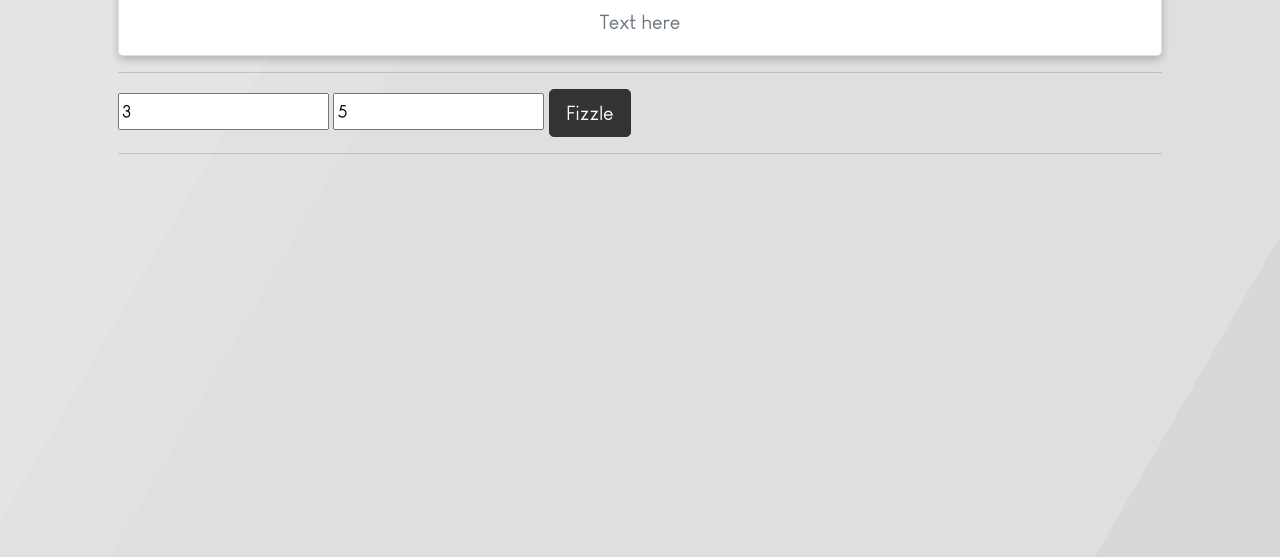
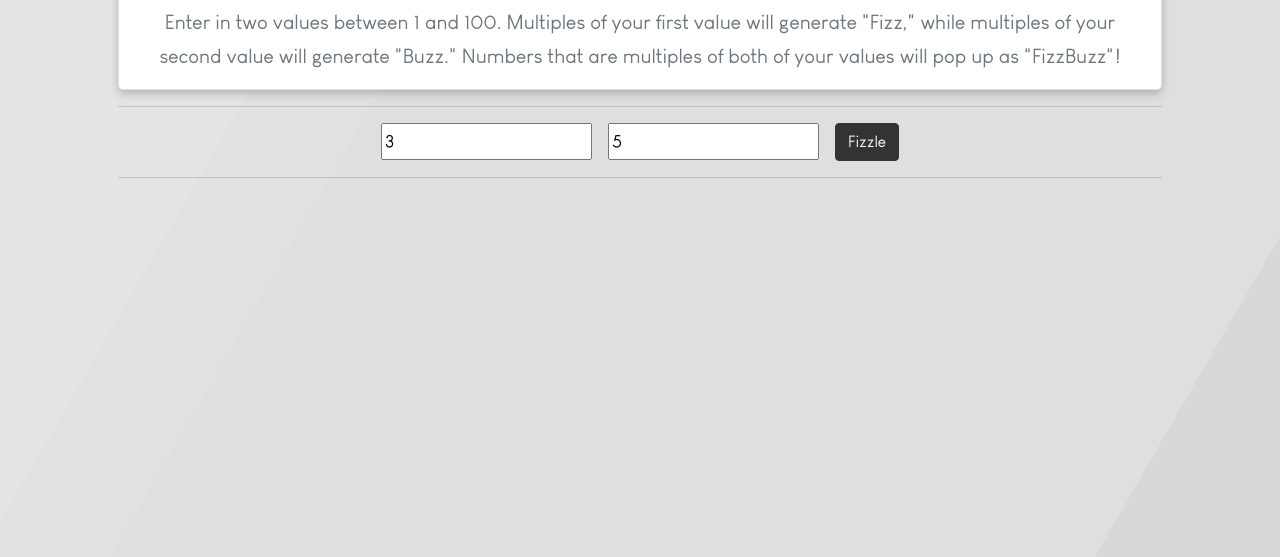
Before and after one commit to helloshyann/fizzbuzz-challenge, a plain HTML site: page app.html in a window 1280 px wide. Shown: the part 164-721 px from the top of the page. Drawn offline with nearby package versions, Linux system fonts and the light colour scheme; some packages are replaced by stand-ins of ours; a script that the page names is missing; a web font is replaced by a local one.

Commit message:
description and instructions

```diff
--- a/app.html
+++ b/app.html
@@ -71,17 +71,35 @@
     <!-- Page Content -->
     <section class="flex-shrink-0 py-5">
         <div class="container px-5 my-5">
+
             <div class="card text-center p-3">
                 <h1 class="fw-bolder animate__animated animate__bounceIn">Fizz Buzz</h1>
-                <p class="lead fw-normal text-muted mb-0">Text here</p>
+                <p class="lead fw-normal text-muted mb-0">
+                    Enter in two values between 1 and 100.
+                    Multiples of your first value will generate "Fizz,"
+                    while multiples of your second value will generate "Buzz."
+                    Numbers that are multiples of both of your values will pop up as "FizzBuzz"!
+                </p>
             </div>
+
             <hr>
-            <form>
-               <input id="fizz" type="number" value="3" placeholder="3" required>
-               <input id="buzz" type="number" value="5" placeholder="5" required>
-               <button id="btnSubmit" type="button" class="btn btn-lg hvr-pulse-grow">Fizzle</button>
-            </form>
+
+            <div class="d-flex justify-content-center gy-3">
+                <form class="row g-3">
+                    <div class="col">
+                        <input id="fizz" type="number" value="3" placeholder="3" required>
+                    </div>
+                    <div class="col">
+                        <input id="buzz" type="number" value="5" placeholder="5" required>
+                    </div>
+                    <div class="col">
+                        <button id="btnSubmit" type="button" class="btn hvr-pulse-grow">Fizzle</button>
+                    </div>
+                 </form>
+            </div>
+
             <hr>
+
             <div class="table-responsive mb-5">
                <table class="table table-striped table-sm">
                    <tbody id="results">
```
Also changed, not shown: code.html (+1 -1 lines), index.html (+6 -1 lines).
